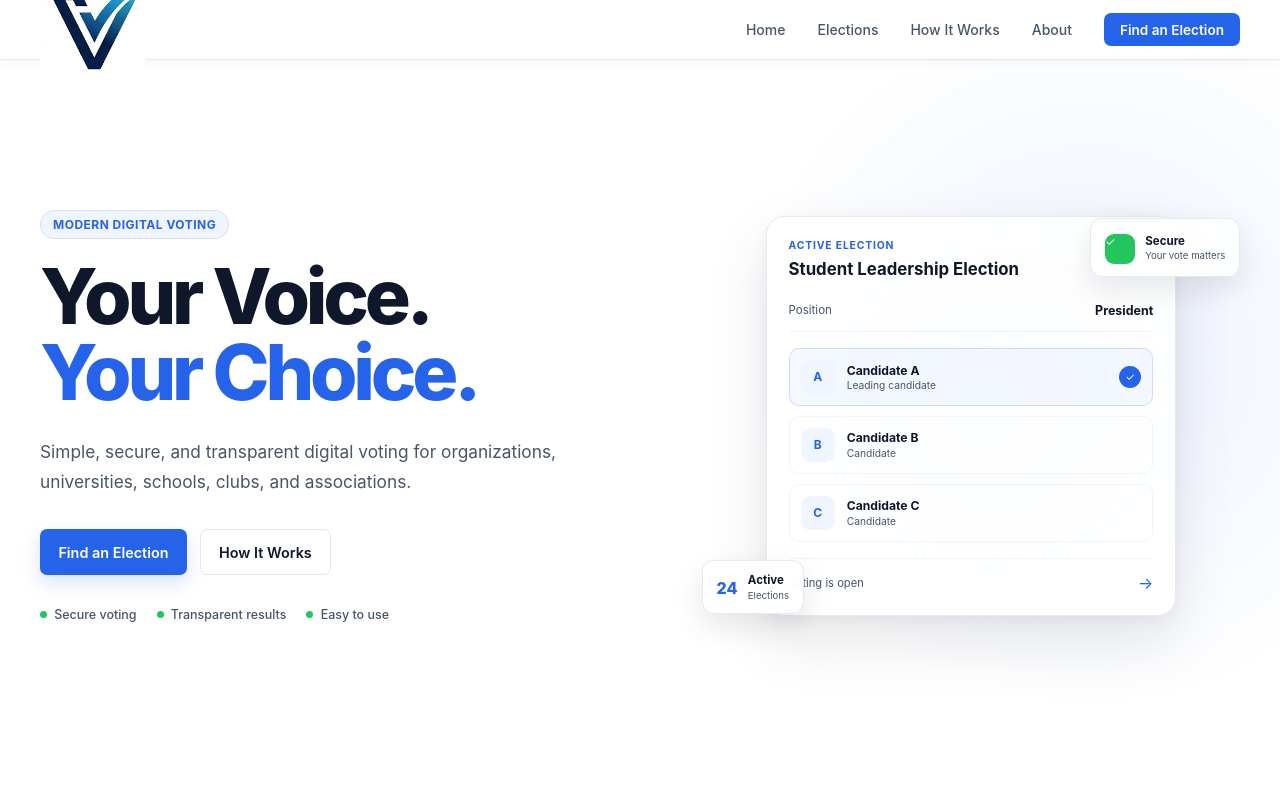
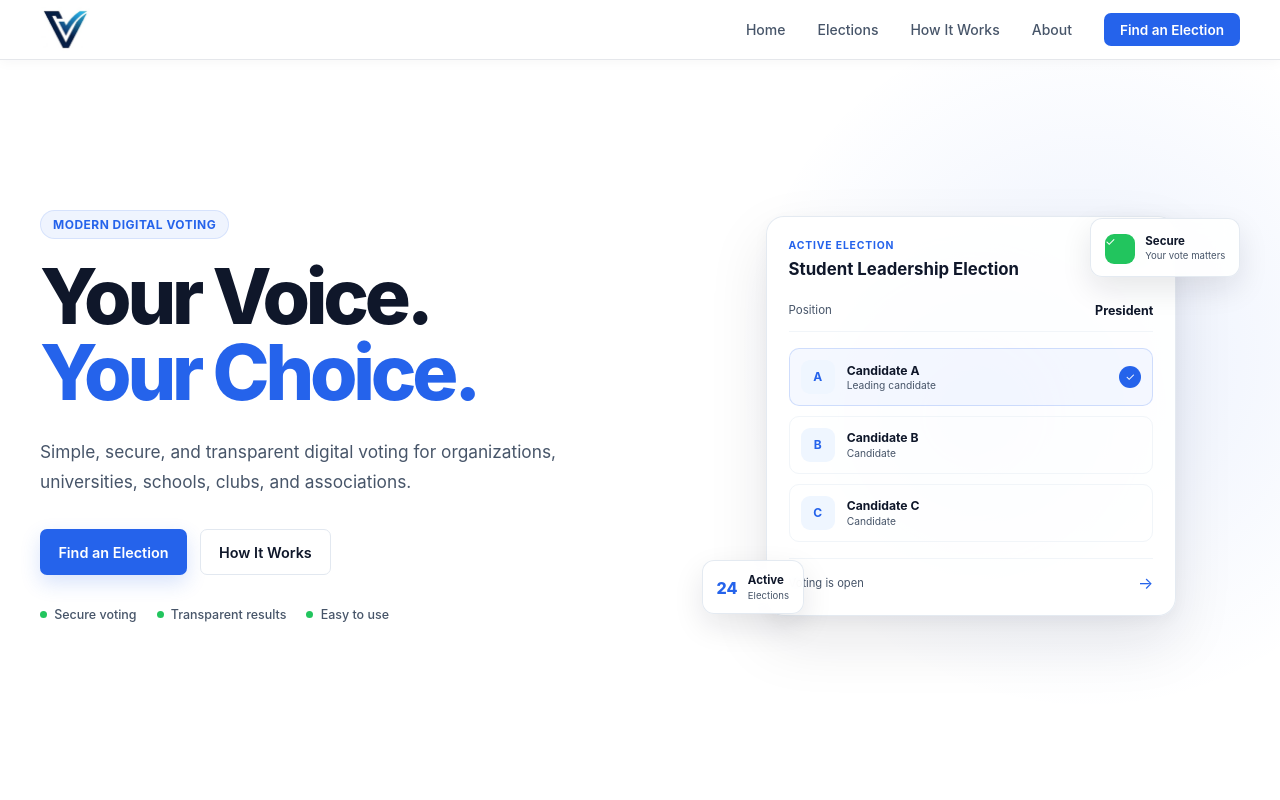
Before and after one commit to Votera-Ghana/Votera, a React app in the folder frontend/: page / in a window 1280 px wide. Shown: the top 800 px of the page. Built offline with nearby package versions, Linux system fonts and the light colour scheme; the HTML template or start-up script is replaced by a standard one.

Commit message:
Style Navbar

```diff
--- a/frontend/src/components/Navbar/Navbar.css
+++ b/frontend/src/components/Navbar/Navbar.css
@@ -35,7 +35,7 @@
 }
 
 .navbar-brand img {
-  width: 105px;
+  width: 50px;
   height: auto;
   display: block;
 }
```
